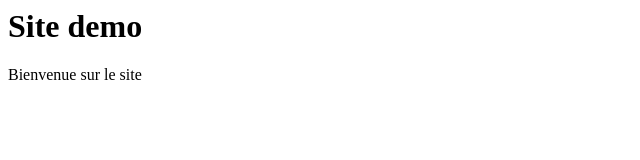
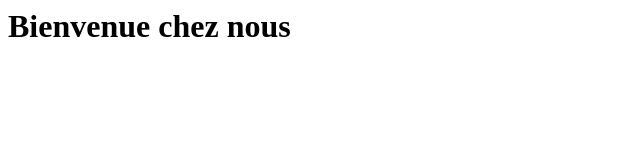
Before and after one commit to Thomas-RichardLeclerc/site-demo, a plain HTML site: page index.html in a window 1280 px wide. Shown: the whole page, without its empty margins (0-640 px from the left). Drawn offline with Linux system fonts and the light colour scheme.

Commit message:
Nouveau titre de la page d'accueil

```diff
--- a/index.html
+++ b/index.html
@@ -1,2 +1 @@
-<h1>Site demo</h1>
-<p>Bienvenue sur le site</p>
+<h1>Bienvenue chez nous</h1>
```
